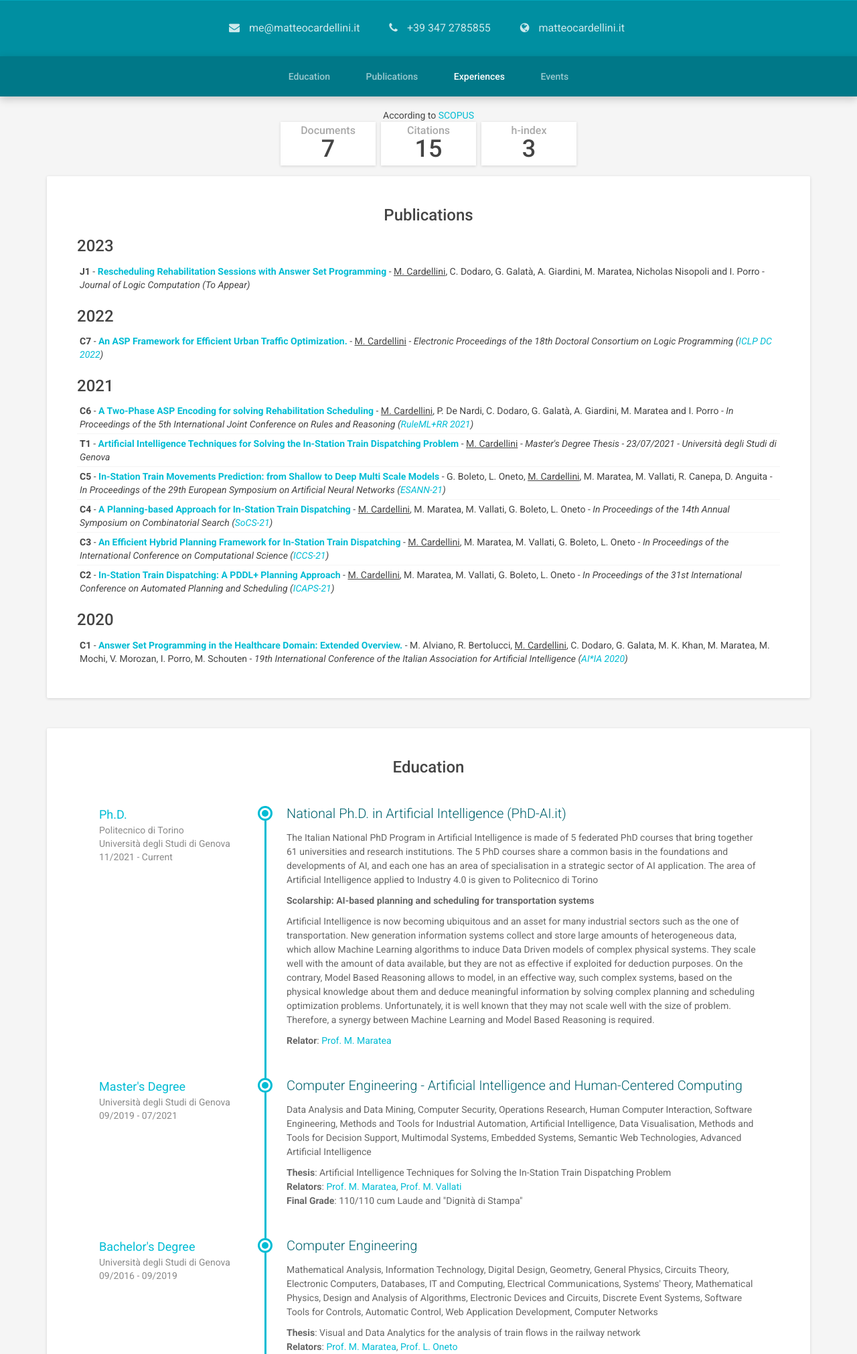
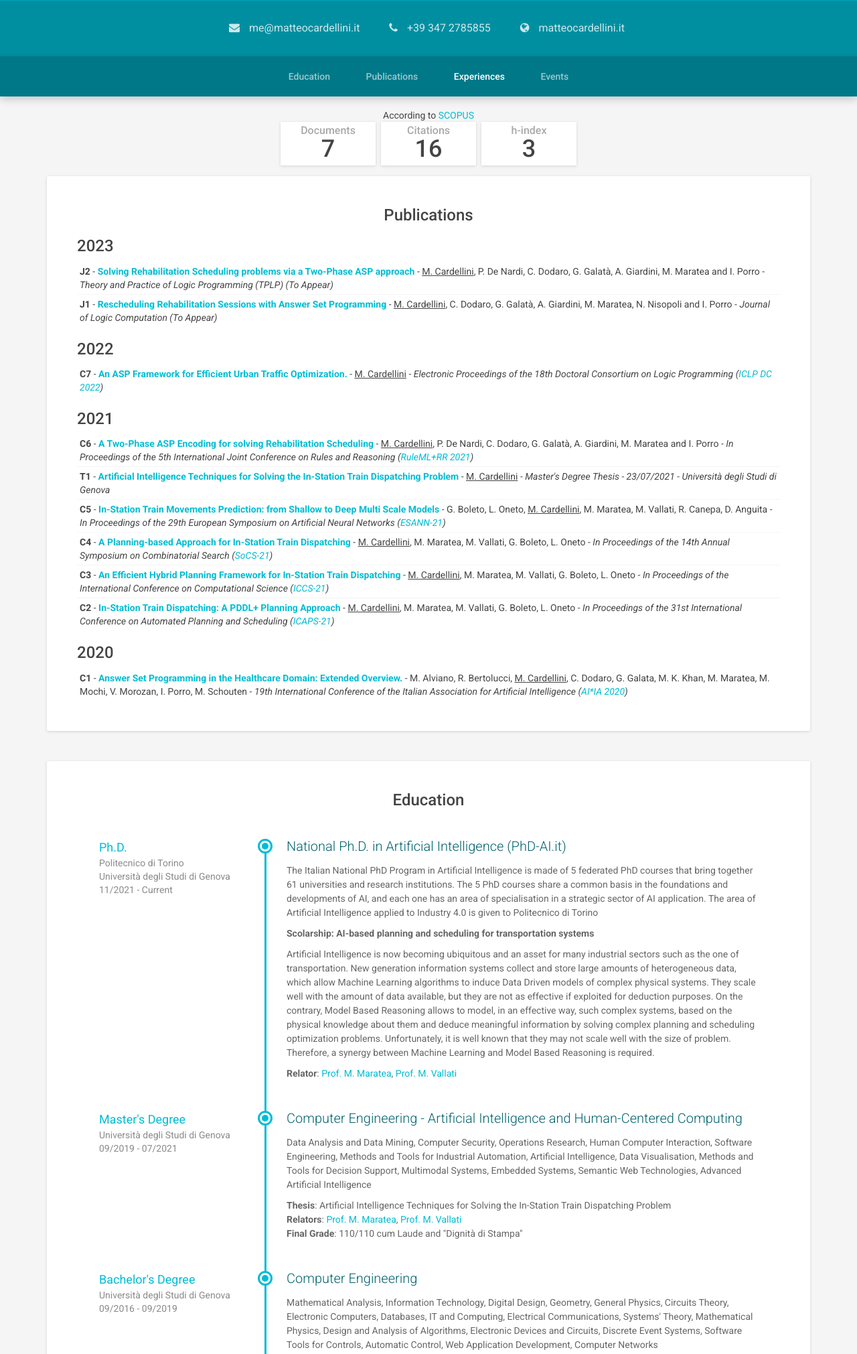
Before and after one commit to matteocarde/matteocardellini.it, a PHP site: page / in a window 1280 px wide. Shown: the part 404-2425 px from the top of the page at 67% size. Run offline with PHP 8.4, Linux system fonts and the light colour scheme; some libraries are stand-ins or nearby versions.

Commit message:
Added J2 Changed CV

```diff
--- a/assets/css/styles.css
+++ b/assets/css/styles.css
@@ -1062,5 +1062,4 @@ a.btn:hover {
 .config-panel .close .fa {
   color: #fff;
 }
-
 /*# sourceMappingURL=styles.css.map */
--- a/index.html
+++ b/index.html
@@ -187,7 +187,7 @@ ga('send', 'pageview');
         <div class="biblio-param-card">
           <div class="biblio-param">
             <h3>Citations</h3>
-            <h1>15</h1>
+            <h1>16</h1>
           </div>
         </div>
 
@@ -206,7 +206,12 @@ ga('send', 'pageview');
       <h3>2023</h3>
       <div class="year">
         <div class="publication">
-          <b>J1</b> - <b><a href="./publications/J1.pdf">Rescheduling Rehabilitation Sessions with Answer Set Programming</a></b> - <u>M. Cardellini</u>, C. Dodaro, G. Galatà, A. Giardini, M. Maratea, Nicholas Nisopoli and I. Porro - <i>Journal of
+          <b>J2</b> - <b><a href="./publications/J2.pdf">Solving Rehabilitation Scheduling problems via a
+Two-Phase ASP approach</a></b> - <u>M. Cardellini</u>, P. De Nardi, C. Dodaro, G. Galatà, A. Giardini, M. Maratea and I. Porro - <i>Theory and
+            Practice of Logic Programming (TPLP) (To Appear)</i>
+        </div>
+        <div class="publication">
+          <b>J1</b> - <b><a href="./publications/J1.pdf">Rescheduling Rehabilitation Sessions with Answer Set Programming</a></b> - <u>M. Cardellini</u>, C. Dodaro, G. Galatà, A. Giardini, M. Maratea, N. Nisopoli and I. Porro - <i>Journal of
             Logic
             Computation (To Appear)</i>
         </div>
@@ -281,7 +286,7 @@ ga('send', 'pageview');
               well known that they may not scale well with the size of problem. Therefore, a synergy between Machine Learning and Model Based Reasoning is required.
             </p>
             <p>
-              <b>Relator</b>: <a href="http://www.star.dist.unige.it/~marco/">Prof. M. Maratea</a><br />
+              <b>Relator</b>: <a href="http://www.star.dist.unige.it/~marco/">Prof. M. Maratea</a>, <a href="http://maurovallati.blogspot.com/">Prof. M. Vallati</a><br />
             </p>
           </div>
         </div>
@@ -351,6 +356,9 @@ ga('send', 'pageview');
       <h3>2023</h3>
       <div class="year">
         <div class="publication">
+          <b><a href="https://icaps23.icaps-conference.org/program/workshops/keps/">KEPS 2023</a></b> - Workshop on Knowledge Engineering for Planning and Scheduling <i>PC Member</i>
+        </div>
+        <div class="publication">
           <b><a href="https://icaps23.icaps-conference.org/committees/program_committees/">ICAPS 2023</a></b> - The 33rd International Conference on Automated Planning and Scheduling <i>PC Member</i>
         </div>
         <div class="publication">
@@ -370,7 +378,10 @@ ga('send', 'pageview');
       <h2 class="section-title">Teaching Activities</h2>
       <div class="year">
         <div class="publication">
-          <b>2022/2023 - Databases</b> (<i>Basi di Dati</i>) - First Semester - Tutoring and Exercises - <i>Prof. A. Boccalatte, Prof. M. Maratea</i>
+          <b>Databases</b> - Tutoring and Exercises - <i>Prof. A. Boccalatte, Prof. M. Maratea - University of Genova (2022)</i>
+        </div>
+        <div class="publication">
+          <b>Advanced Artificial Intelligence</b>. Invited talks on applications of Planning and Scheduling techniques for real world domains. <i>Prof. M. Maratea - University of Genova. (2020, 2021, 2022)</i>
         </div>
       </div>
     </section>
```
Also changed, not shown: 4 other files.
